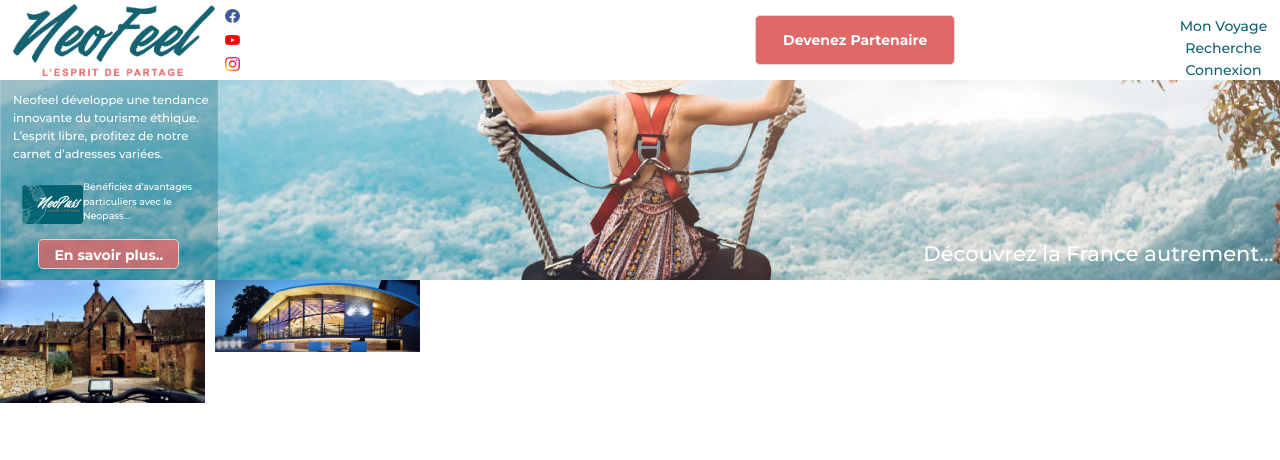
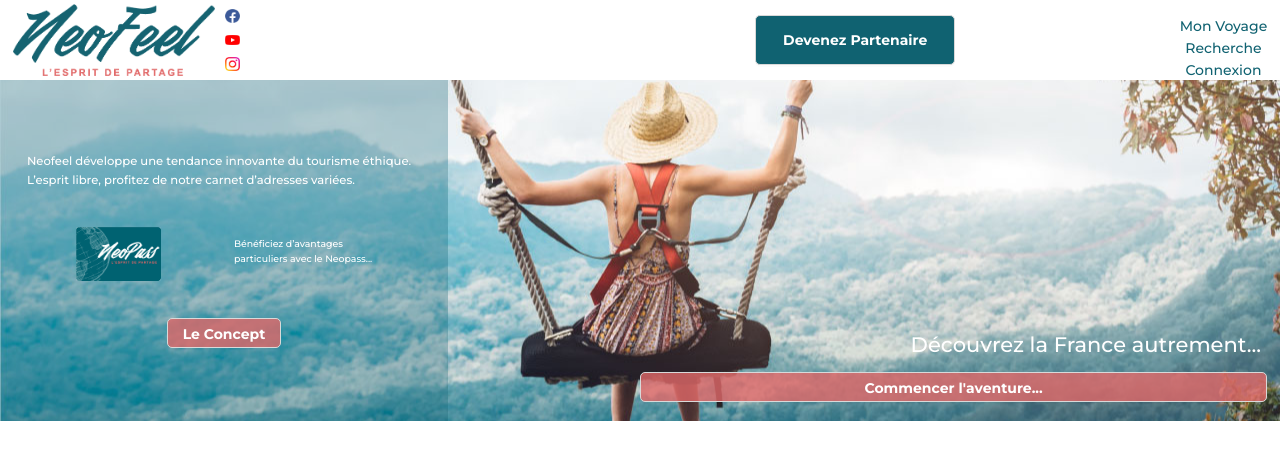
Before and after one commit to Emerson1220/projet-neofeel-lacapsule, a React (Create React App) app in the folder reactapp/: page / in a window 1280 px wide. Shown: the top 460 px of the page. Built offline with nearby package versions, Linux system fonts and the light colour scheme.

Commit message:
recalibration des routes, push et mise a jour

```diff
--- a/reactapp/src/App.css
+++ b/reactapp/src/App.css
@@ -47,7 +47,7 @@
 
 .devenezPartenaireButton{
 
-background-color: #e06868;
+background-color: #106271;
 
   color: #ffffff;
   font-weight: 700;
--- a/reactapp/src/ScreenHome.js
+++ b/reactapp/src/ScreenHome.js
@@ -8,26 +8,27 @@ import { icons } from 'antd/lib/image/PreviewGroup';
 
 function ScreenHome() {
     return (
-        <div style={{ display: "flex", flexDirection: 'column' }}>
+        <div style={{ display: "flex", flexDirection: 'column', height: '100%' }}>
             <Nav />
-            <div style={{ display: "flex", flexDirection: 'column', height: '100%', position: 'relative' }} >
+            <div style={{ display: "flex", flexDirection: 'column', height: '100%' }} >
                 <div style={{
                     backgroundImage: `url("images/BanniereHome.jpg")`,
                     backgroundPosition: 'center',
                     backgroundSize: 'cover',
                     backgroundRepeat: 'no-repeat',
                     display: 'grid',
-                    gridTemplateColumns: 'repeat(2, 1fr)'
+                    gridTemplateColumns: 'repeat(2, 1fr)',
+
                 }} >
                     <div style={{
-                        width: '34%',
-                        height: '200px',
+                        width: '70%',
+                        height: '100%',
                         display: 'flex',
                         flexDirection: 'column',
                         alignItems: 'center',
                         justifyContent: 'center',
                         backgroundColor: 'rgba(16, 98, 113, 0.3)',
-                        position: 'relative'
+
                     }}>
                         <h5 style={{ color: '#FFF', marginLeft: '6%', marginRight: '3%' }}>
                             Neofeel développe une tendance innovante du tourisme éthique.
@@ -35,30 +36,34 @@ function ScreenHome() {
                         </h5>
                         <div style={{ display: 'flex', flexDirection: 'row', height: '35%', width: '80%', justifyContent: 'space-around', alignItems: 'center' }}>
                             <img
-                                style={{ height: '55%', width: 'auto', borderRadius: 3 }}
+                                style={{ height: '45%', width: 'auto', borderRadius: 3, marginRight: '3%' }}
                                 src='/images/neopassRecto.png'
                             />
                             <h6 style={{ color: '#FFF' }}>
                                 Bénéficiez d’avantages <br />particuliers avec le Neopass...
                             </h6>
                         </div>
-                        <div>
-                            <Button className='ensavoirplusButton' > En savoir plus.. </Button>
+                        <div style={{paddingTop:'1%'}}>
+                            <Link to ={'/info'}>
+                            <Button className='ensavoirplusButton' > Le Concept   </Button>
+                            </Link>
                         </div>
                     </div>
-                    <div style={{ display: 'flex', flexDirection: 'column', alignItems: 'flex-end', justifyContent:'flex-end' }}>
+                    <div style={{ display: 'flex', flexDirection: 'column', alignItems: 'flex-end', justifyContent: 'flex-end', paddingBottom: '3%', paddingRight:'2%' }}>
+                    <h2 style={{ color: '#FFF', paddingRight: '1%' }}>Découvrez la France autrement...</h2>
+                        <Button className='ensavoirplusButton' >Commencer l'aventure... </Button>
 
-                        <h2 style={{ color: '#FFF', paddingRight:'1%' }}>Découvrez la France autrement...</h2>
+
                     </div>
                 </div>
-                <div className ="cards">
+                {/* <div className ="cards">
                     <article className="card">
                         <img src="/images/ALSA-CYCLO-TOURS-6-min.jpg" alt="Alsa Cyclo Tours"></img>
                     </article>
                     <article className="card">
                         <img src="/images/domaines-schlumberger-entree-min.jpg.webp" alt="Alsa Cyclo Tours"></img>
                     </article>
-                </div>
+                </div> */}
 
             </div>
         </div>
```
